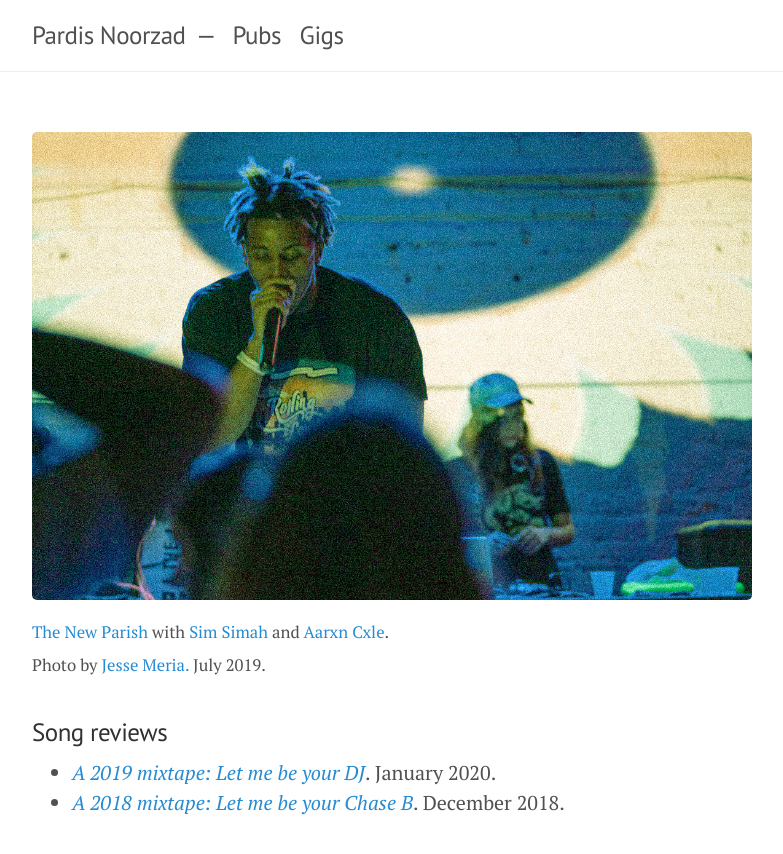
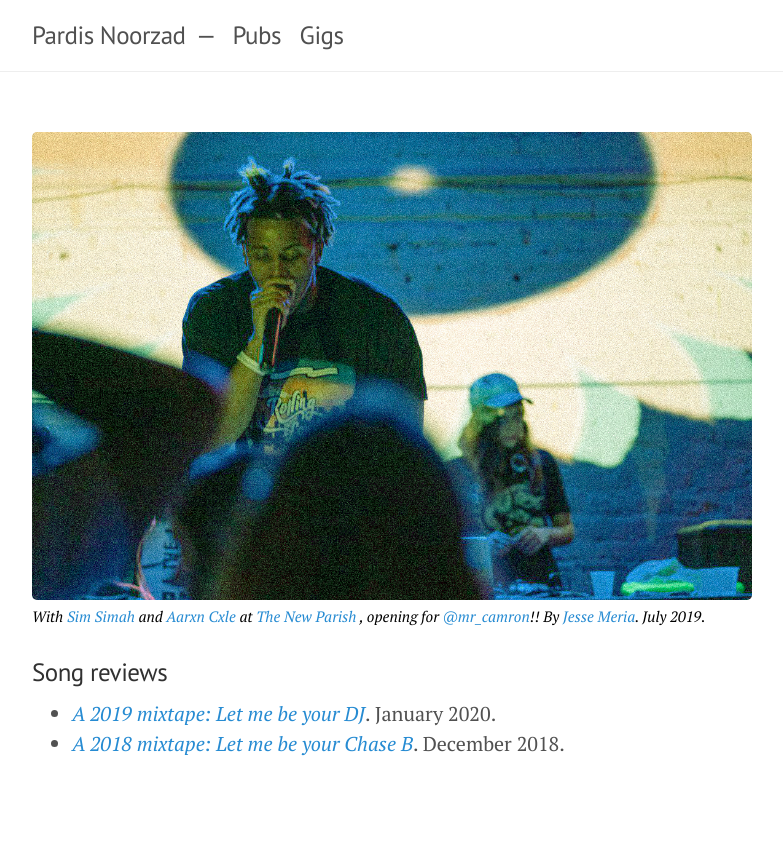
Before and after one commit to djpardis/djpardis.github.io, a Jekyll site: the page built from gigs.md, in a window 1280 px wide. Shown: the top 854 px of the page, without its empty margins (248-1031 px from the left). Built offline with Jekyll 4.4.1, drawn with Linux system fonts in a browser that asks for light colours.

Commit message:
Fix caption style

```diff
--- a/gigs.md
+++ b/gigs.md
@@ -4,8 +4,10 @@ title: Gigs
 published: true
 ---
 
-<img src="../files/pics/djing.jpg" alt="Pardis Noorzad (aka DJ Pardis) and Sim Simah" title="Pardis Noorzad (aka DJ Pardis) and Sim Simah">
-<sup><a href="https://www.thenewparish.com/" target="_blank">The New Parish</a> with <a href="https://soundcloud.com/ohsimsimah" target="_blank">Sim Simah</a> and <a href="https://soundcloud.com/ohsimsimah/flavor-feat-aarxn-cxle-adn-rd" target="_blank">Aarxn Cxle</a>.<br> Photo by <a href="https://photos.meria.agency/" target="_blank">Jesse Meria.</a> July 2019.</sup>
+<figure>
+<img src="../files/pics/djing.jpg" alt="Pardis Noorzad (aka DJ Pardis) and Sim Simah" title="Pardis Noorzad (aka DJ Pardis) and Sim Simah" style="margin:5px 0px">
+<figcaption>With <a href="https://soundcloud.com/ohsimsimah" target="_blank">Sim Simah</a> and <a href="https://soundcloud.com/ohsimsimah/flavor-feat-aarxn-cxle-adn-rd" target="_blank">Aarxn Cxle</a> at <a href="https://www.thenewparish.com/" target="_blank">The New Parish</a> , opening for <a href="https://www.instagram.com/mr_camron/?hl=en" target="_blank">@mr_camron</a>!! By <a href="https://photos.meria.agency/" target="_blank">Jesse Meria</a>. July 2019.</figcaption>
+</figure>
 
 ### Song reviews
 
--- a/public/css/lanyon.css
+++ b/public/css/lanyon.css
@@ -561,3 +561,20 @@ a.pagination-item:hover {
 .layout-reverse.sidebar-overlay #sidebar-checkbox:checked ~ .sidebar {
   box-shadow: -.25rem 0 .5rem rgba(0,0,0,.1);
 }
+
+/*
+* Figure with caption
+*
+*/
+
+figure {
+  margin: auto;
+}
+
+figcaption {
+  background-color: white;
+  color: black;
+  font-style: italic;
+  font-size: 15px;
+  text-align: left;
+}
```
